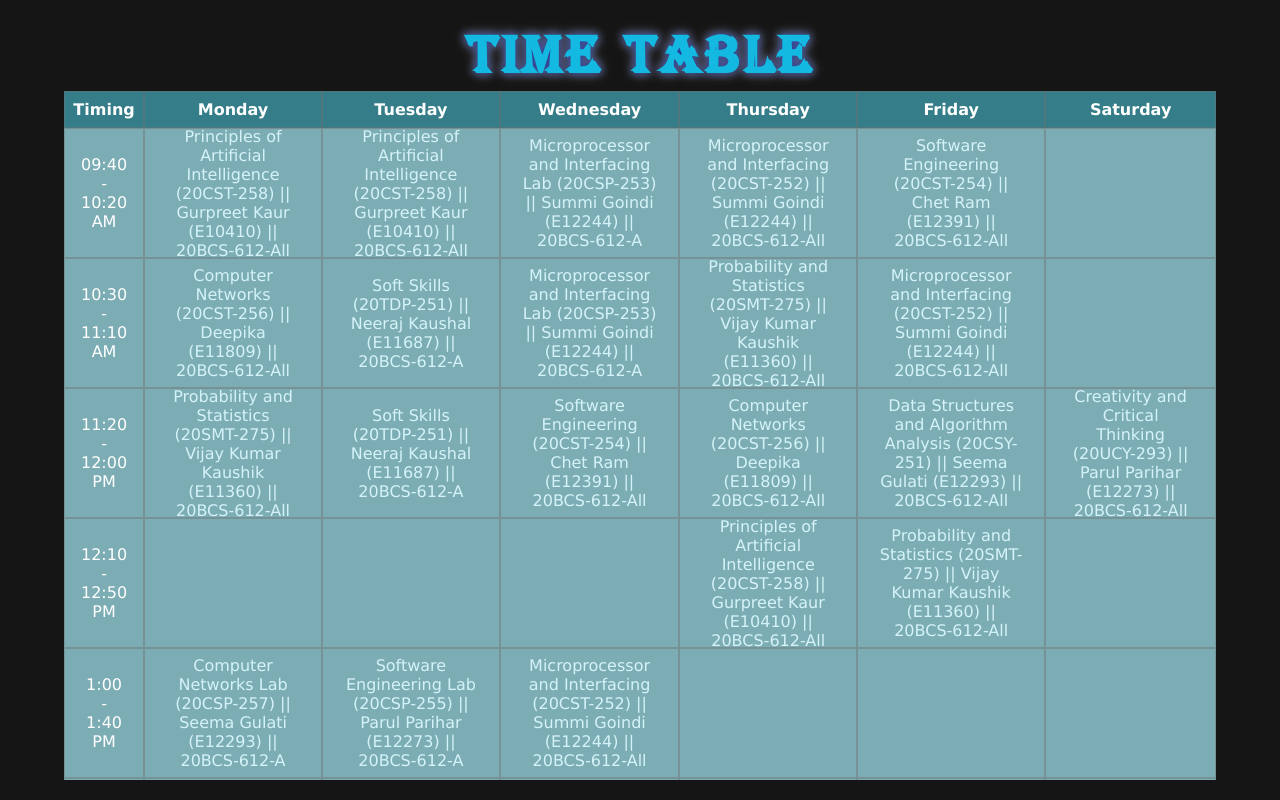
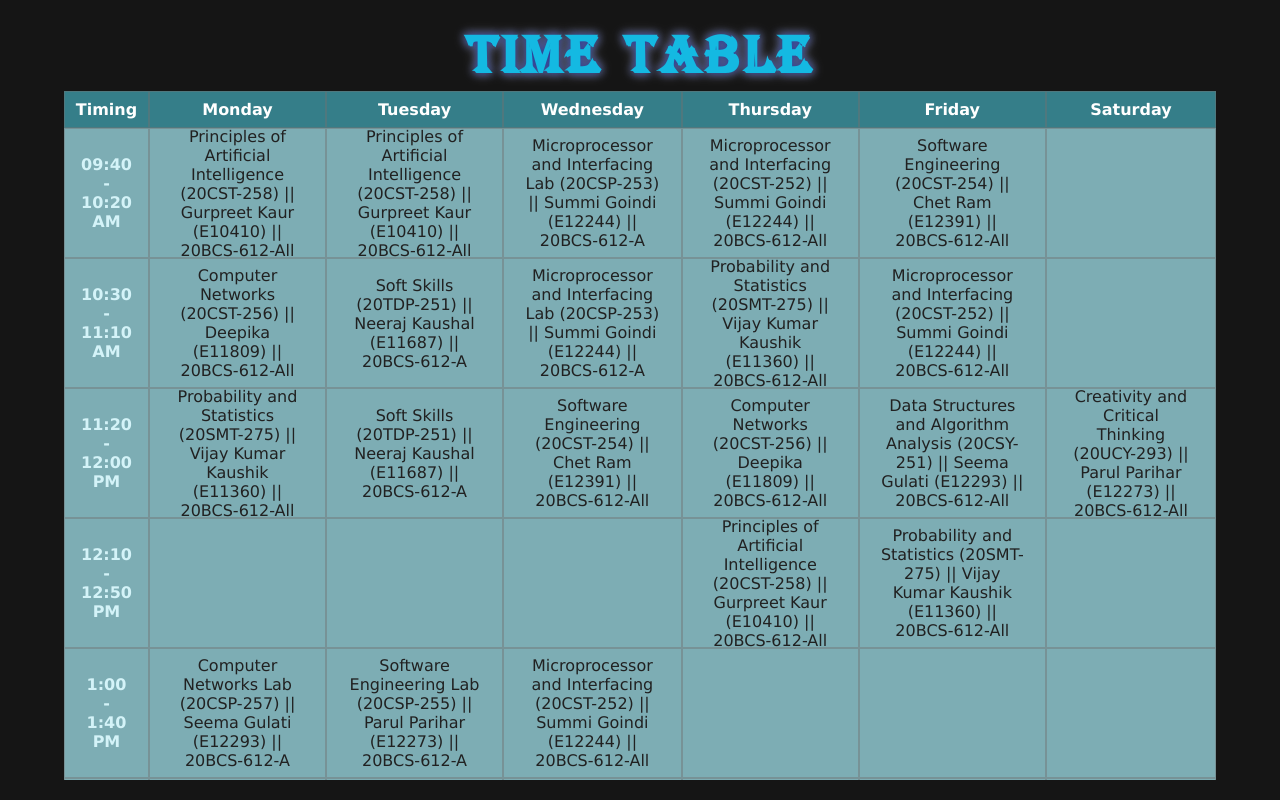
Before and after one commit to piyushraj2340/Time-Table, a React (Create React App) app: page / in a window 1280 px wide. Built offline with nearby package versions, Linux system fonts and the light colour scheme.

Commit message:
minor change made in color and font-weight css property

```diff
--- a/src/Components/CourseDetail.js
+++ b/src/Components/CourseDetail.js
@@ -344,7 +344,7 @@ const CourseDetail = ({daysComponent, day}) => {
             return elem.teacherCode == name.teacherCode;
         });
         return(
-            <div key={elem.id} className={`content-box ${(elem.id === activeLectureNo)?activeStatus:''}`}>
+            <div key={elem.id} className={`content-box ${(elem.id === activeLectureNo)?`${activeStatus} txt-strong`:''}`}>
                 <a href={(elem.id === activeLectureNo)? courseName[0].link : "#"}>
                     {courseName[0].courseName} ({elem.courseCode}) || {teacherName[0].teacherName} ({elem.teacherCode}) || {elem.section}
                 </a>
--- a/src/asset/Sass/_extend.scss
+++ b/src/asset/Sass/_extend.scss
@@ -1,5 +1,5 @@
 .txt-strong {
-    font-weight: bolder;
+    font-weight: 600;
 }
 
 .padding-8-16 {
--- a/src/asset/Sass/_variable.scss
+++ b/src/asset/Sass/_variable.scss
@@ -8,6 +8,7 @@ $primary-color3-hover: #3ff15c;
 $primary-color4: #14B9E2;
 $primary-color5: #1D339E;
 $primary-color6: #D4F3F8;
+$primary-color7: #212121;
 
 $border-color: #70707070;
 
--- a/src/asset/Sass/main.scss
+++ b/src/asset/Sass/main.scss
@@ -104,6 +104,8 @@ main {
                         @include flex-view(row);
                         @include center-alignment;
                         height: 210px;
+                        color: $primary-color6;
+                        font-weight: 600;
                         @media (min-width: $desktop-view-size) {
                             height: 130px;
                         }
@@ -118,8 +120,9 @@ main {
                             @include flex-view(row);
                             @include center-alignment;
                             @include anchor;
-                            color: $primary-color6;
                             height: 100%;
+                            color:$primary-color7;
+                            font-weight: 500;
                         }
                     }
                     .active {
```
